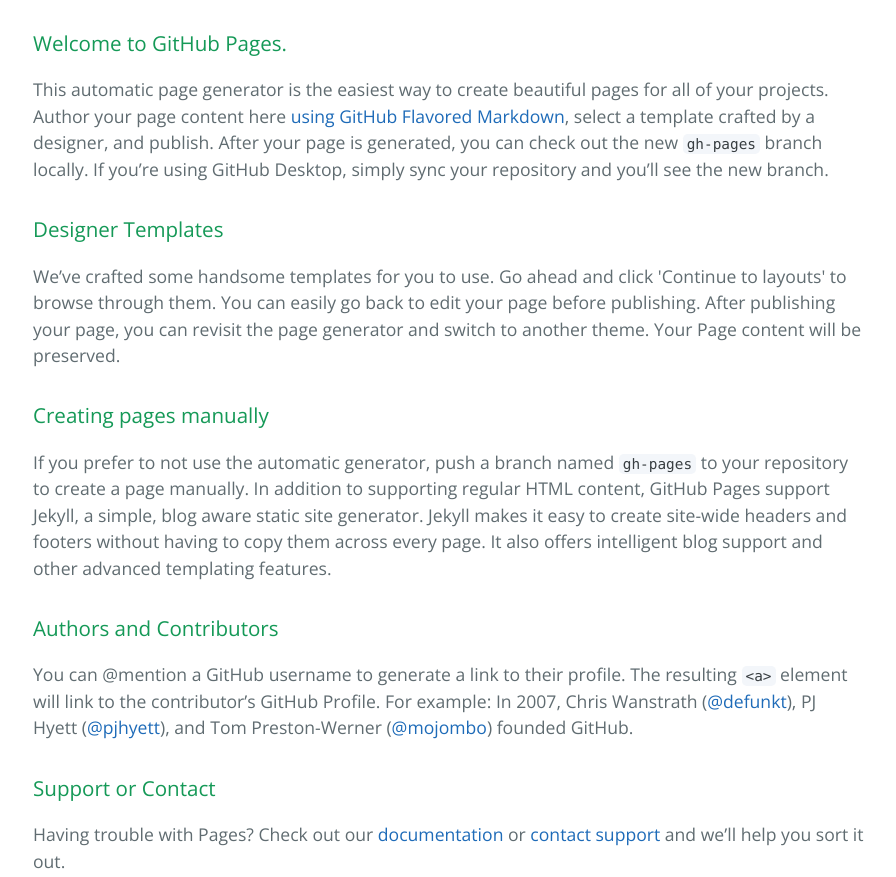
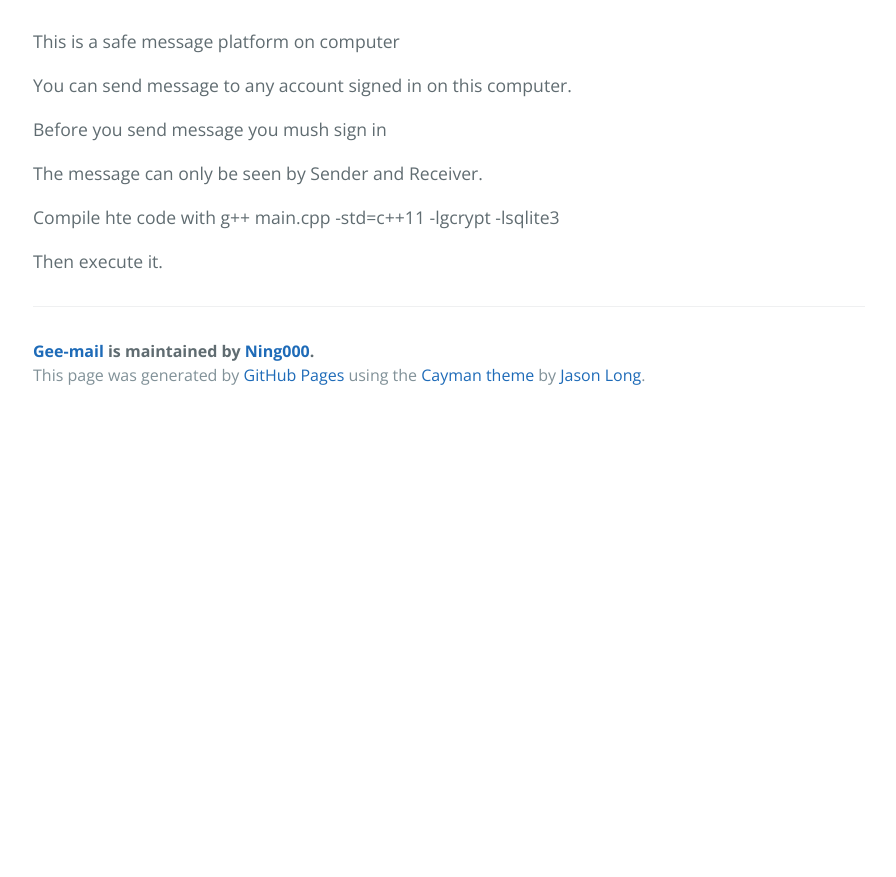
Before and after one commit to Ning000/Gee-mail, a plain HTML site: page index.html in a window 1280 px wide. Shown: the part 340-1217 px from the top of the page, without its empty margins (191-1087 px from the left). After the commit the page ends 800 px from the top, so only its background shows below. Drawn offline with nearby package versions, Linux system fonts and the light colour scheme.

```diff
--- a/index.html
+++ b/index.html
@@ -19,30 +19,17 @@
     </section>
 
     <section class="main-content">
-      <h3>
-<a id="welcome-to-github-pages" class="anchor" href="#welcome-to-github-pages" aria-hidden="true"><span aria-hidden="true" class="octicon octicon-link"></span></a>Welcome to GitHub Pages.</h3>
+      <p>This is a safe message platform on computer</p>
 
-<p>This automatic page generator is the easiest way to create beautiful pages for all of your projects. Author your page content here <a href="https://guides.github.com/features/mastering-markdown/">using GitHub Flavored Markdown</a>, select a template crafted by a designer, and publish. After your page is generated, you can check out the new <code>gh-pages</code> branch locally. If you’re using GitHub Desktop, simply sync your repository and you’ll see the new branch.</p>
+<p>You can send message to any account signed in on this computer.</p>
 
-<h3>
-<a id="designer-templates" class="anchor" href="#designer-templates" aria-hidden="true"><span aria-hidden="true" class="octicon octicon-link"></span></a>Designer Templates</h3>
+<p>Before you send message you mush sign in</p>
 
-<p>We’ve crafted some handsome templates for you to use. Go ahead and click 'Continue to layouts' to browse through them. You can easily go back to edit your page before publishing. After publishing your page, you can revisit the page generator and switch to another theme. Your Page content will be preserved.</p>
+<p>The message can only be seen by Sender and Receiver.</p>
 
-<h3>
-<a id="creating-pages-manually" class="anchor" href="#creating-pages-manually" aria-hidden="true"><span aria-hidden="true" class="octicon octicon-link"></span></a>Creating pages manually</h3>
+<p>Compile hte code with g++ main.cpp -std=c++11 -lgcrypt -lsqlite3</p>
 
-<p>If you prefer to not use the automatic generator, push a branch named <code>gh-pages</code> to your repository to create a page manually. In addition to supporting regular HTML content, GitHub Pages support Jekyll, a simple, blog aware static site generator. Jekyll makes it easy to create site-wide headers and footers without having to copy them across every page. It also offers intelligent blog support and other advanced templating features.</p>
-
-<h3>
-<a id="authors-and-contributors" class="anchor" href="#authors-and-contributors" aria-hidden="true"><span aria-hidden="true" class="octicon octicon-link"></span></a>Authors and Contributors</h3>
-
-<p>You can @mention a GitHub username to generate a link to their profile. The resulting <code>&lt;a&gt;</code> element will link to the contributor’s GitHub Profile. For example: In 2007, Chris Wanstrath (<a href="https://github.com/defunkt" class="user-mention">@defunkt</a>), PJ Hyett (<a href="https://github.com/pjhyett" class="user-mention">@pjhyett</a>), and Tom Preston-Werner (<a href="https://github.com/mojombo" class="user-mention">@mojombo</a>) founded GitHub.</p>
-
-<h3>
-<a id="support-or-contact" class="anchor" href="#support-or-contact" aria-hidden="true"><span aria-hidden="true" class="octicon octicon-link"></span></a>Support or Contact</h3>
-
-<p>Having trouble with Pages? Check out our <a href="https://help.github.com/pages">documentation</a> or <a href="https://github.com/contact">contact support</a> and we’ll help you sort it out.</p>
+<p>Then execute it.</p>
 
       <footer class="site-footer">
         <span class="site-footer-owner"><a href="https://github.com/Ning000/Gee-mail">Gee-mail</a> is maintained by <a href="https://github.com/Ning000">Ning000</a>.</span>
```
Also changed, not shown: params.json (+1 -1 lines).
